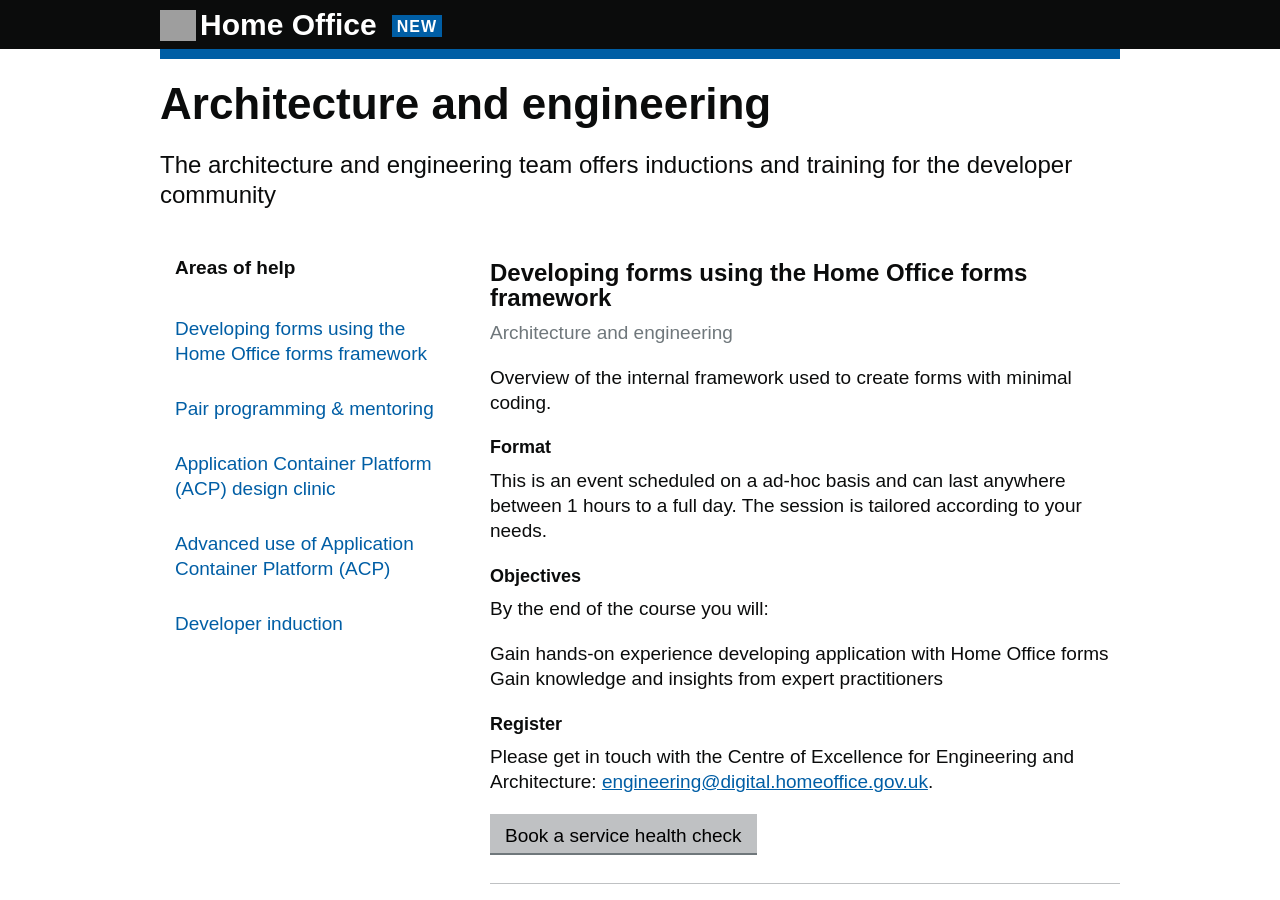
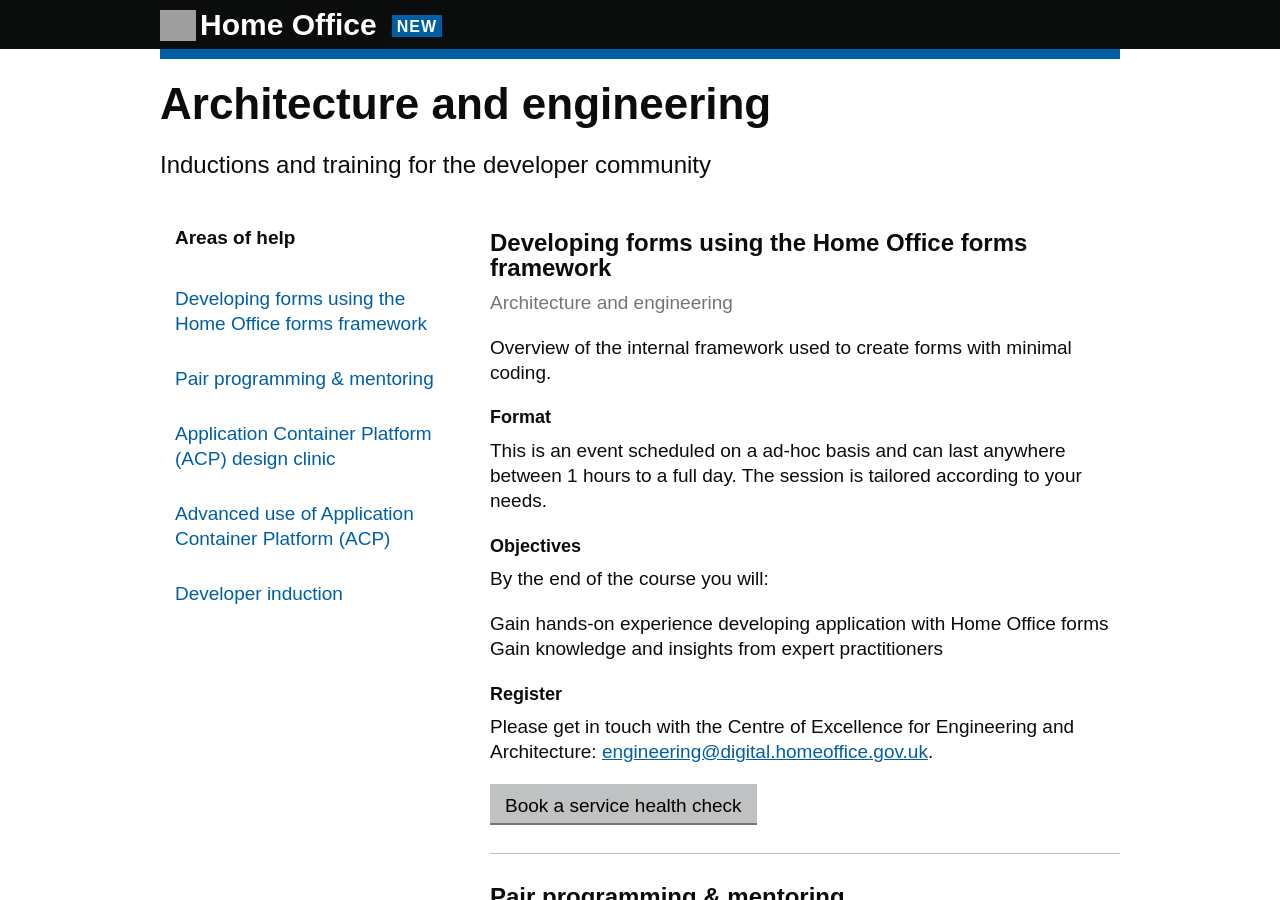
Before and after one commit to Abdul2/coe, a Jekyll site: the page built from architecture-and-engineering.md, in a window 1280 px wide and 900 px high. Built offline with Jekyll 4.4.1, drawn with Linux system fonts in a browser that asks for light colours; grey boxes are pictures that could not be loaded.

Commit message:
More content changes

```diff
--- a/architecture-and-engineering.md
+++ b/architecture-and-engineering.md
@@ -5,4 +5,4 @@ permalink: /architecture-and-engineering
 category: "Architecture and engineering"
 ---
 
-The architecture and engineering team offers inductions and training for the developer community
+Inductions and training for the developer community
```
